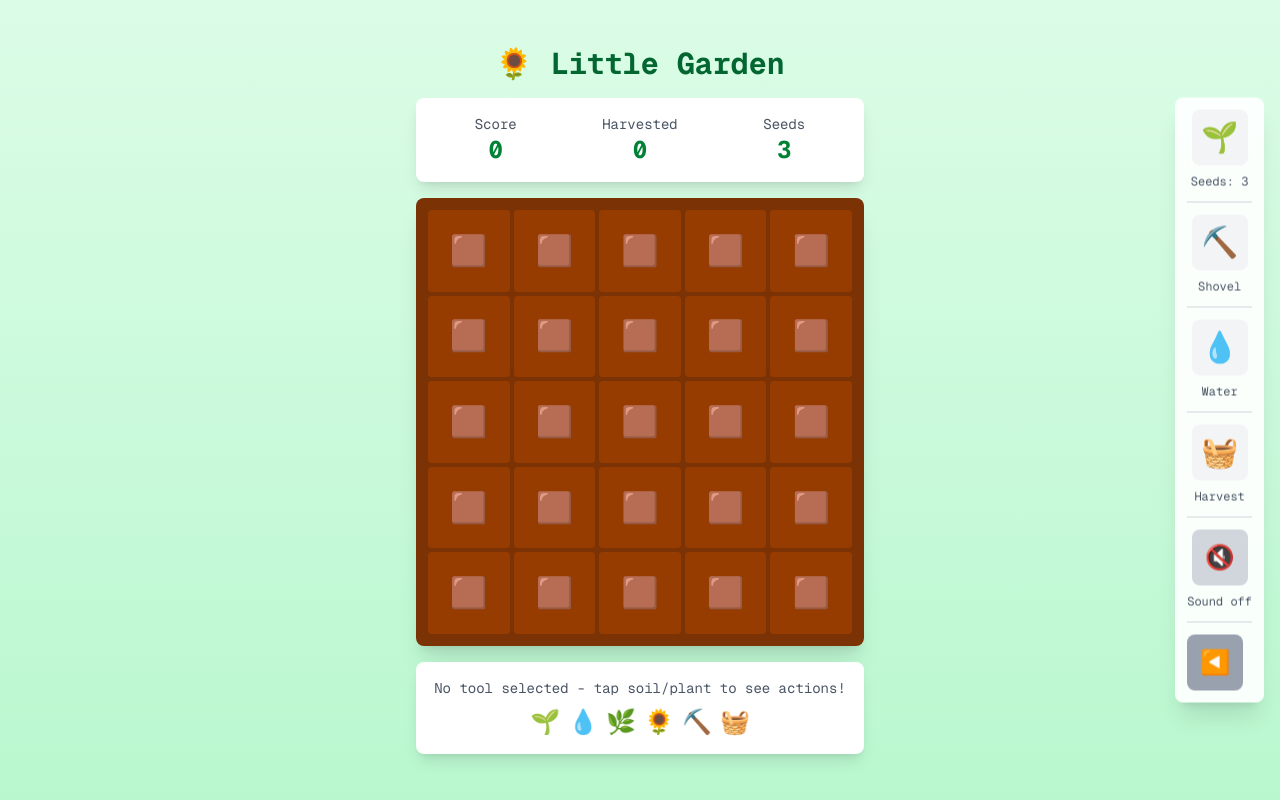
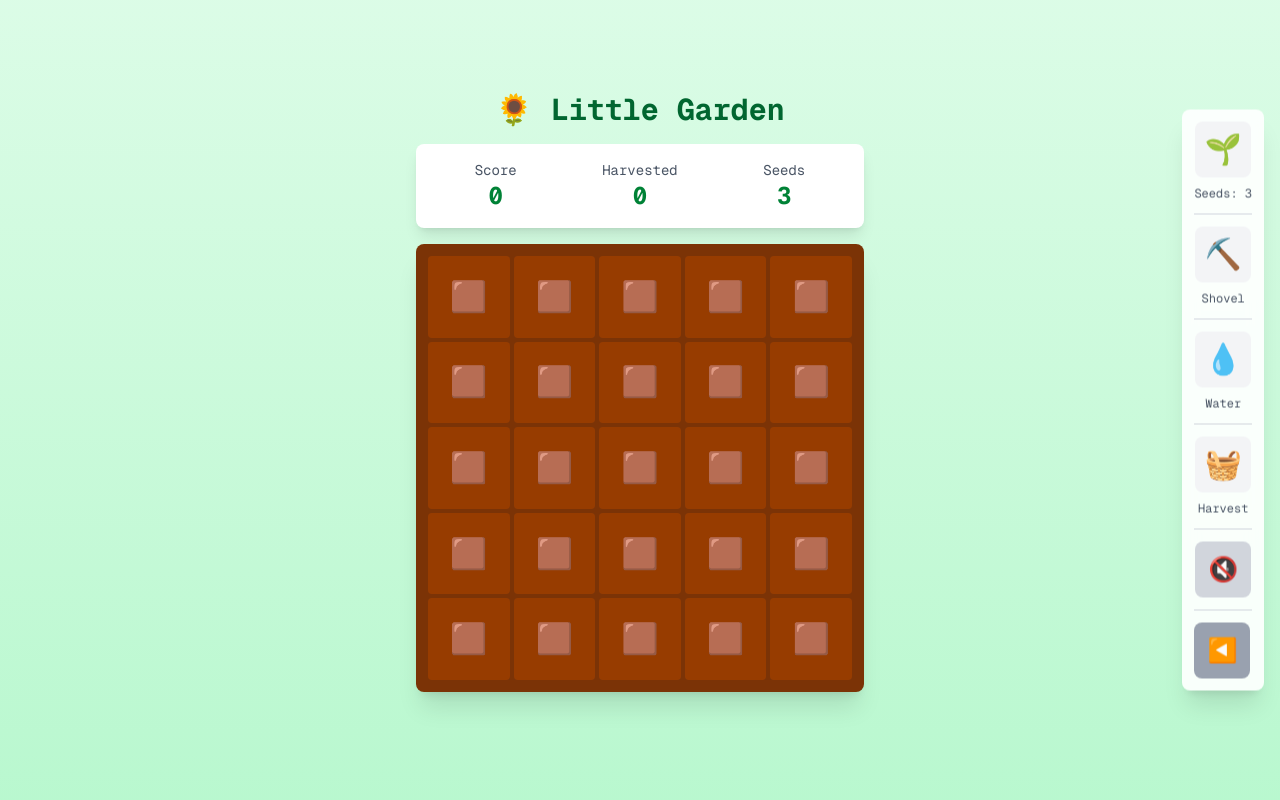
Before and after one commit to Coding-Bastards/garden-mini-game, a Next.js app: page / in a window 1280 px wide. Built offline with nearby package versions, Linux system fonts and the light colour scheme.

Commit message:
[RUDY.C] Remove bottom state container, remove sound label, add no-seeds notification banner

```diff
--- a/app/page.tsx
+++ b/app/page.tsx
@@ -30,6 +30,7 @@ export default function GardenGame() {
   const [showMenu, setShowMenu] = useState(false);
   const [menuPosition, setMenuPosition] = useState<{ x: number, y: number } | null>(null);
   const [toolbarHidden, setToolbarHidden] = useState(false);
+  const [noSeedsNotif, setNoSeedsNotif] = useState(false);
 
   const backgroundAudioRef = useRef<HTMLAudioElement | null>(null);
   const audioContextRef = useRef<AudioContext | null>(null);
@@ -214,6 +215,9 @@ export default function GardenGame() {
           setSeeds(s => s - 1);
           newGrid[row][col] = 'seed';
           playPopSound();
+        } else {
+          setNoSeedsNotif(true);
+          setTimeout(() => setNoSeedsNotif(false), 2000);
         }
       }
     } else if (activeAction === 'shovel') {
@@ -330,6 +334,9 @@ export default function GardenGame() {
         setSeeds(s => s - 1);
         newGrid[selectedCell.row][selectedCell.col] = 'seed';
         playPopSound();
+      } else if (cell === 'empty' && seeds === 0) {
+        setNoSeedsNotif(true);
+        setTimeout(() => setNoSeedsNotif(false), 2000);
       }
     } else if (action === 'shovel') {
       if (cell === 'flower') {
@@ -481,9 +488,6 @@ export default function GardenGame() {
             >
               {soundEnabled && audioEnabled ? '🔊' : '🔇'}
             </button>
-            <div className="text-xs text-center text-gray-600">
-              {soundEnabled && audioEnabled ? 'Sound on' : 'Sound off'}
-            </div>
           </div>
 
           <div className="h-px bg-gray-300"></div>
@@ -506,6 +510,13 @@ export default function GardenGame() {
           >
             ▶️
           </button>
+        )}
+
+        {/* No seeds notification */}
+        {noSeedsNotif && (
+          <div className="fixed top-1/4 left-1/2 -translate-x-1/2 bg-red-500 text-white px-6 py-3 rounded-lg shadow-lg animate-pulse">
+            No seeds! 🌱
+          </div>
         )}
 
         {/* Context menu */}
@@ -596,22 +607,6 @@ export default function GardenGame() {
               )}
             </div>
           </div>
-          <div className="bg-white rounded-lg shadow-lg p-4 text-center">
-            <p className="text-sm text-gray-600">
-              {activeAction
-                ? `${activeAction === 'plant' ? 'Plant' : activeAction === 'shovel' ? 'Shovel' : activeAction === 'water' ? 'Water' : 'Harvest'} active - tap to deactivate or use tool!`
-                : 'No tool selected - tap soil/plant to see actions!'
-              }
-            </p>
-            <div className="flex justify-center gap-2 mt-2 text-2xl">
-              <span>🌱</span>
-              <span>💧</span>
-              <span>🌿</span>
-              <span>🌻</span>
-              <span>⛏️</span>
-              <span>🧺</span>
-            </div>
-          </div>
         </div>
       </div>
     </>
```
